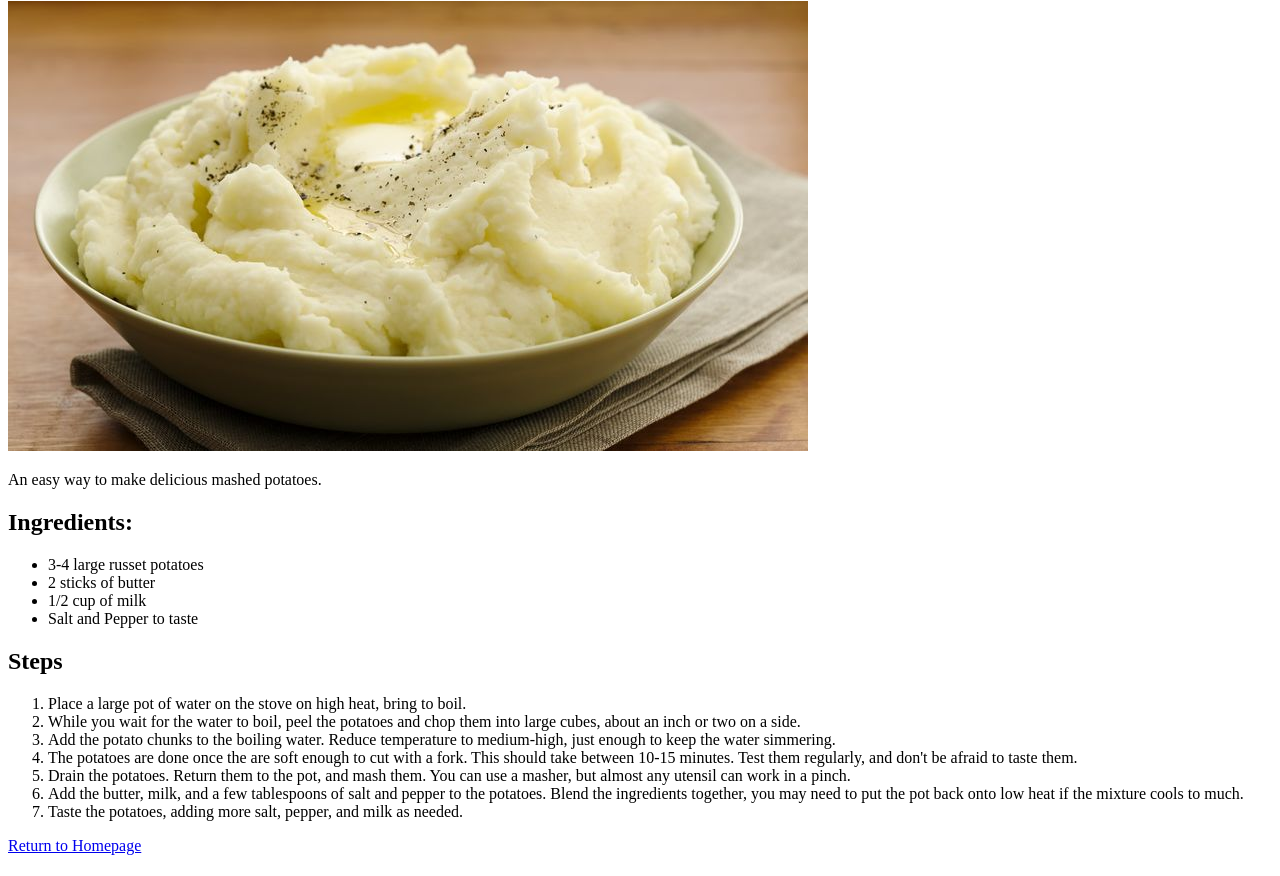
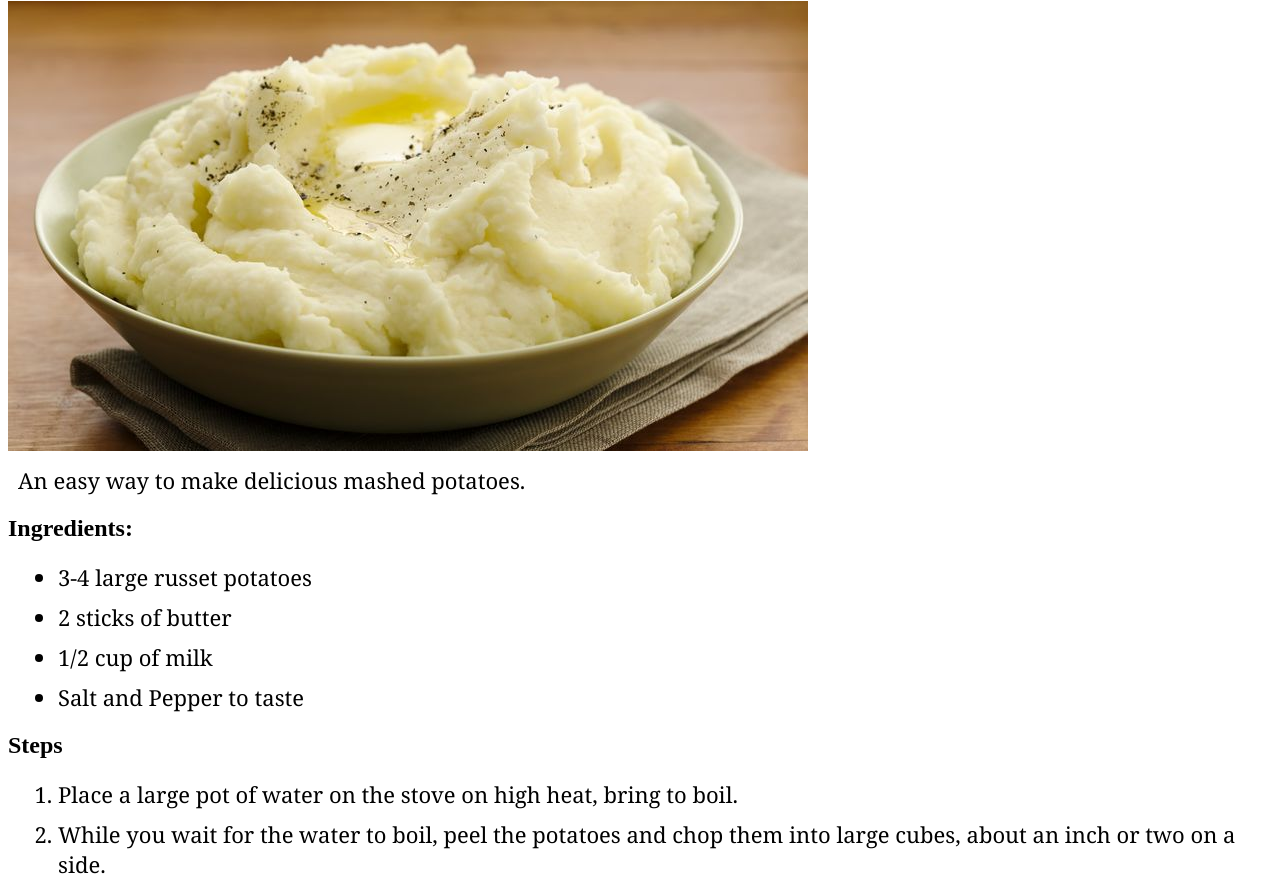
Before and after one commit to luke1thompson/odin_recipes, a plain HTML site: page recipes/mashed_potatoes.html in a window 1280 px wide. Shown: the part 79-955 px from the top of the page. Drawn offline with Linux system fonts and the light colour scheme.

Commit message:
adds external css to recipes

```diff
--- a/recipes/mashed_potatoes.html
+++ b/recipes/mashed_potatoes.html
@@ -3,7 +3,9 @@
     <head>
         <meta charset="UTF-8">
         <title>Mashed Potato Recipe</title>
+        <link rel="stylesheet" href="../style.css">
     </head>
+
     <body>
         <h1>Mashed 'Taters</h1>
         <img src="../images/potatoes.jpg" alt="A bowl of creamy mashed potatoes">
@@ -40,6 +42,6 @@
             <li>Taste the potatoes, adding more salt, pepper, and milk as needed.</li>
         </ol>
 
-    <a href="../index.html">Return to Homepage</a>
+        <a href="../index.html" class="link">Return to Homepage</a>
     </body>
 </html>
```
Also changed, not shown: recipes/chicken_thighs.html (+2 -1 lines), recipes/chili_oil.html (+2 -1 lines). Lines whose indentation alone changed are shown as unchanged.
